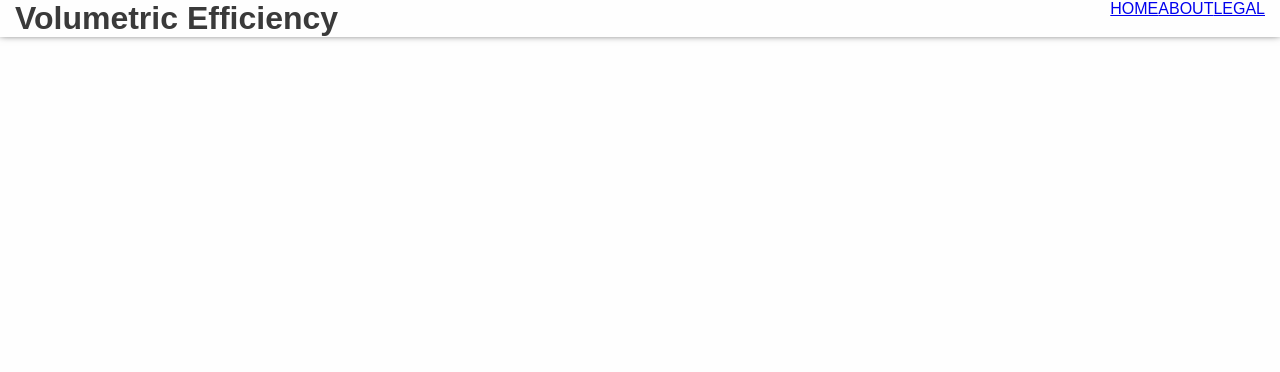
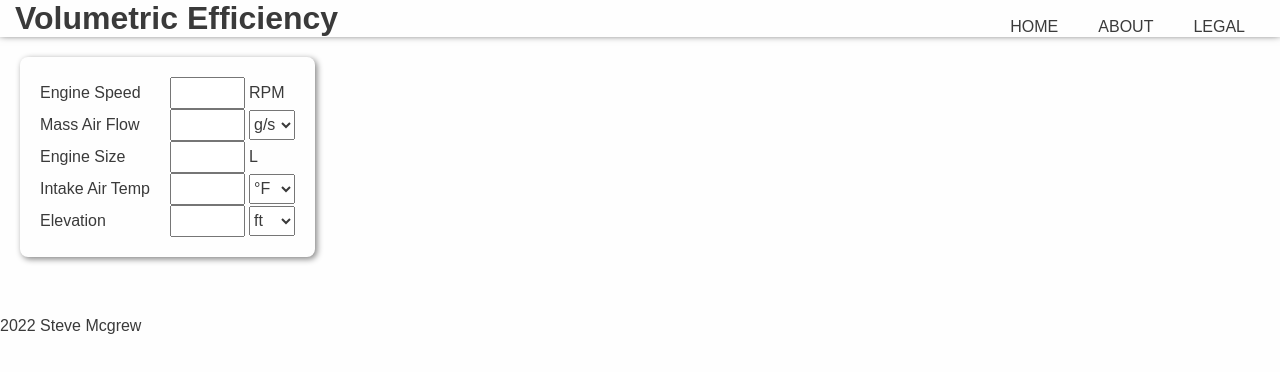
Before and after one commit to StevenMcgrew/Volumetric-Efficiency, a Vue app: page / in a window 1280 px wide. Shown: the top 372 px of the page. Built offline with nearby package versions, Linux system fonts and the light colour scheme; a web font is replaced by a local one.

Commit message:
Calculation form

```diff
--- a/src/App.vue
+++ b/src/App.vue
@@ -41,13 +41,24 @@ body {
     margin: 0;
 }
 
-input,
+select,
 textarea,
 button {
     font: inherit;
+    color: inherit;
+}
+
+input {
+    height: 32rem;
+    color: inherit;
 }
 
 #app {
     min-height: 100vh;
 }
+
+a {
+    text-decoration: none;
+    color: var(--dark-text-color);
+}
 </style>
--- /dev/null
+++ b/src/components/Calculator.vue
@@ -0,0 +1,84 @@
+<script setup>
+
+</script>
+
+<template>
+    <div>
+        <form id="calcForm">
+            <label for="rpm">Engine Speed</label>
+            <input id="rpm" name="rpm" type="number" /><span>RPM</span><br>
+
+            <label for="maf">Mass Air Flow</label>
+            <input id="maf" name="maf" type="number" />
+            <label for="mafUnits" class="screen-reader-only">Air Flow Units of Measurement</label>
+            <select name="mafUnits" id="mafUnits">
+                <option value="g/s">g/s</option>
+                <option value="kg/s">kg/s</option>
+            </select><br>
+
+            <label for="engSize">Engine Size</label>
+            <input id="engSize" name="engSize" type="number" /><span>L</span><br>
+
+            <label for="iat">Intake Air Temp</label>
+            <input id="iat" name="iat" type="number" />
+            <label for="iatUnits" class="screen-reader-only">Air Temperature Units of Measurement</label>
+            <select name="iatUnits" id="iatUnits">
+                <option value="F">°F</option>
+                <option value="C">°C</option>
+            </select><br>
+
+
+            <label for="elevation">Elevation</label>
+            <input id="elevation" name="elevation" type="number" />
+            <label for="elevationUnits" class="screen-reader-only">Elevation Units of Measurements</label>
+            <select name="elevationUnits" id="elevationUnits">
+                <option value="ft">ft</option>
+                <option value="m">m</option>
+            </select><br>
+        </form>
+    </div>
+</template>
+
+<style scoped>
+form {
+    width: max-content;
+    padding: 20rem;
+    margin: 0;
+    border-radius: 8rem;
+    box-shadow: 2rem 2rem 6px 0px grey;
+}
+
+.screen-reader-only {
+    position: absolute;
+    width: 1px;
+    height: 1px;
+    padding: 0;
+    margin: -1px;
+    overflow: hidden;
+    clip: rect(0, 0, 0, 0);
+    white-space: nowrap;
+    border: 0;
+}
+
+label {
+    display: inline-block;
+    width: 130rem;
+    padding: 6rem 0rem;
+}
+
+input {
+    width: 75rem;
+    text-align: right;
+    font-size: 14rem;
+}
+
+select {
+    margin-left: 4rem;
+    height: 30rem;
+    width: 46rem;
+}
+
+span {
+    padding-left: 4rem;
+}
+</style>
--- a/src/components/Footer.vue
+++ b/src/components/Footer.vue
@@ -4,10 +4,12 @@
 
 <template>
     <footer>
-
+        2022 Steve Mcgrew
     </footer>
 </template>
 
 <style scoped>
-
+footer {
+    min-height: 60rem;
+}
 </style>
--- a/src/components/Header.vue
+++ b/src/components/Header.vue
@@ -26,4 +26,8 @@ nav {
     float: right;
     text-transform: uppercase;
 }
+a {
+    line-height: 53rem;
+    padding: 0rem 20rem;
+}
 </style>
--- a/src/views/Home.vue
+++ b/src/views/Home.vue
@@ -1,10 +1,14 @@
 <script setup>
+
+import Calculator from '../components/Calculator.vue'
 
 </script>
 
 <template>
     <main>
-        <section class="calculator"></section>
+        <section class="calculator">
+            <Calculator />
+        </section>
         <section class="save"></section>
         <section class="search"></section>
         <section class="charts"></section>
@@ -16,9 +20,13 @@
 main {
     display: grid;
     grid-template-rows: auto auto auto auto auto;
-    grid-template-columns: auto auto auto;
+    grid-template-columns: 1fr 1fr 1fr;
     grid-template-areas: "calculator search charts"
         "save search-results search-results";
+}
+
+section {
+    padding: 20rem;
 }
 
 .calculator {
```
